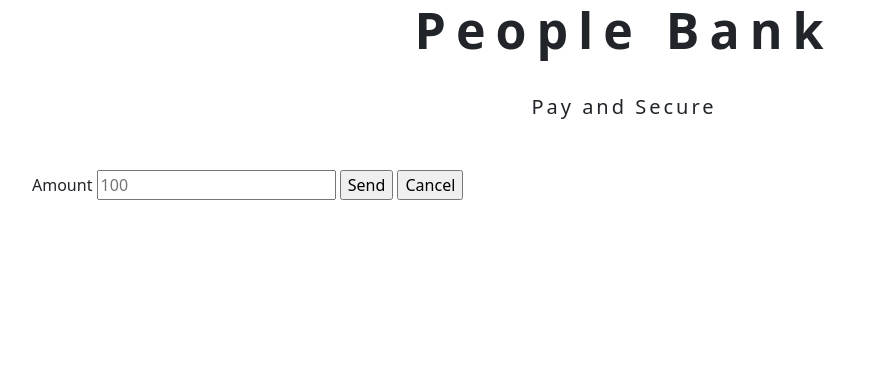
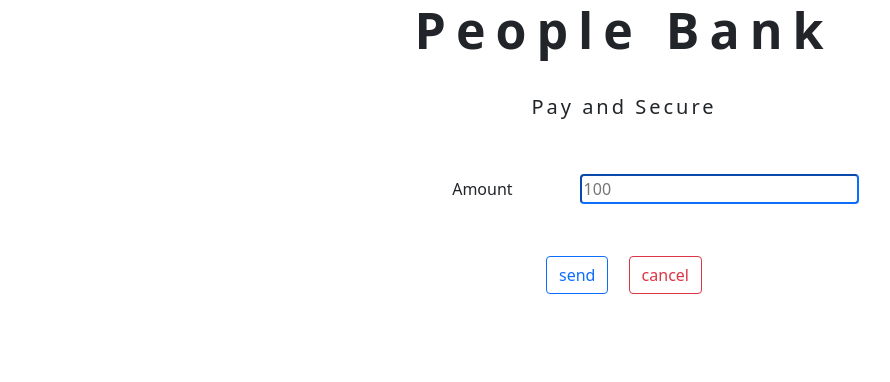
Before and after one commit to bhanuprasad2607/banksystem, a Django app: page /account/443323455/443323456/ in a window 1280 px wide. Shown: the top 382 px of the page, without its empty margins (16-906 px from the left). Run offline with Django 3.2, Linux system fonts and the light colour scheme.

Commit message:
initial commit

```diff
--- a/src/accounts/templates/accounts/acc_details.html
+++ b/src/accounts/templates/accounts/acc_details.html
@@ -1,6 +1,12 @@
 {% extends 'customers/base.html' %}
 {% block title %}Account - {{ firstname }}{% endblock %}
 {% load humanize %}
+{% block back %}
+<div class="display-4" style="text-align: left" title="goto Home">
+    <a href="{% url 'customer' %}" style="text-decoration: none;color:black;"><span class="sym-back">«</span><span
+            class="sym-back">«</span></a>
+</div>
+{% endblock %}
 {% block main %}
 <h2>Account Details </h2>
 <div class="row mt-5 align-items-center">
--- a/src/accounts/templates/accounts/send.html
+++ b/src/accounts/templates/accounts/send.html
@@ -1,11 +1,17 @@
 {% extends 'customers/base.html'%}
 {% block title %}Payment{% endblock %}
 {% block main %}
-<form method="post">
-    {% csrf_token %}
-    <label for="amount">Amount</label>
-    <input type="number" name="amount" id="amount" placeholder="100">
-    <input type="submit" value="Send">
-    <input type="submit" value="Cancel">
-</form>
+<div class="container form-amount">
+    <form class="row row-cols-lg-auto g-3 justify-content-center" method="post">
+        {% csrf_token %}
+        <div class="col-12 align-self-center">
+            <label for="amount" class="col-md-2 col-form-label col-form-label-md">Amount</label>
+            <input type="number" class=" col-md-3 border-primary rounded" id="amount" placeholder="100">
+        </div>
+        <div class="col-12 align-self-center mt-5">
+            <input type="submit" class="btn btn-outline-primary me-3" value="send">
+            <a class="btn btn-outline-danger" href="{% url 'transfer' send.acc_no %}">cancel</a>
+        </div>
+    </form>
+</div>
 {% endblock %}
--- a/src/accounts/views.py
+++ b/src/accounts/views.py
@@ -1,5 +1,6 @@
 from django.shortcuts import render
 from customers.views import account
+from django.http import HttpResponseRedirect
 # Create your views here.
 
 
@@ -30,12 +31,18 @@ def transfer(request, pk):
 
 def send(request,id,rid):
     for i in account:
+        if id == i['acc_no']:
+            send_detail = i
         if rid == i['acc_no']:
-            acc_detail = i
+            recv_detail = i
+
+    if 'cancel' in request.POST:
+        return HttpResponseRedirect('transfer',args=(id,))
 
     context = {
         'account': account,
-        'acc': acc_detail,
+        'send': send_detail,
+        'recv': recv_detail,
         'firstname': 'Rama Krishna'
     }
     return render(request,'accounts/send.html',context)
--- a/src/customers/templates/customers/base.html
+++ b/src/customers/templates/customers/base.html
@@ -1,4 +1,3 @@
-
 <!DOCTYPE html>
 <html lang="en">
 
@@ -24,11 +23,20 @@
             font-size: 20px;
             letter-spacing: 3px
         }
+
+        .form-amount {
+            text-align: center;
+        }
+
+        .sym-back:hover {
+            font-weight: 700;
+        }
     </style>
 </head>
 
 <body>
     <div class="container-fluid header">
+        {% block back %}{% endblock %}
         <h2 class="title">People Bank</h2><br>
         <small class="tag">Pay and Secure</small>
     </div>
```
Also changed, not shown: src/accounts/templates/accounts/transfer.html (+7 -0 lines).
